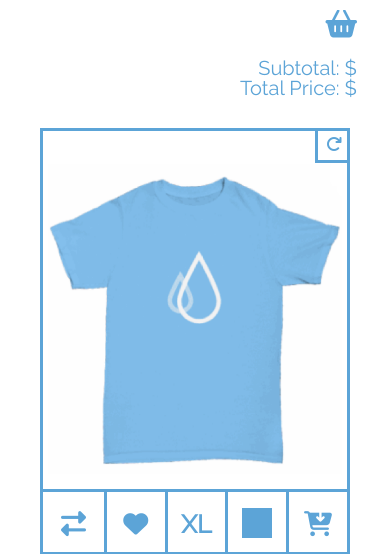
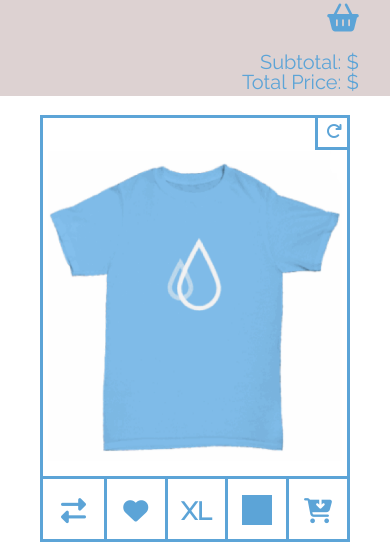
Before and after one commit to johncpatterson/TIY-2-3-T-Shirt-Cost, a website: page index.html in a window 390 px wide. Shown: the top 554 px of the page. Drawn offline with nearby package versions, Linux system fonts and the light colour scheme.

Commit message:
adjusted media query to work on the shopping cart

```diff
--- a/index.html
+++ b/index.html
@@ -14,14 +14,14 @@
 </head>
 
 <body>
-
-    <div class="container">
-        <div class="cart">
+    <div class="cart">
             <h1><i class="fa fa-shopping-basket" aria-hidden="true"></i></h1><br>
             <h1>Subtotal: $<span id="subtotal_box"></span></h1>
             <!-- <h1>Tax: $<span id="tax_box"></span></h1> -->
             <h1>Total Price: $<span id="totalprice_box"></span></h1>
         </div>
+    <div class="container">
+
         <div class="left_shirt">
             <div class="flip_container">
             <div class="top flipper">
--- a/js/main.js
+++ b/js/main.js
@@ -1,4 +1,3 @@
-
 var cartOne = document.getElementById("cart_one");
 var cartTwo = document.getElementById("cart_two");
 var cartThree = document.getElementById("cart_three");
@@ -16,9 +15,8 @@ function updateCart(price) {
     document.getElementById("subtotal_box").innerHTML = subtotal.toFixed(0);
     // document.getElementById("tax_box").innerHTML = tax.toFixed(2);
     document.getElementById("totalprice_box").innerHTML = total.toFixed(2);
+}
 
-
-}
 cartOne.addEventListener("click", function() {
     if (blueInCart === false) {
         updateCart(29);
--- a/sass/main.scss
+++ b/sass/main.scss
@@ -32,6 +32,7 @@ span {
     width: 100%;
     position: relative;
     margin: 10px auto;
+    margin-top: 80px;
     overflow: hidden;
 }
 
@@ -43,6 +44,7 @@ span {
     width: 326px / 990px * 100%;
     height: 520px;
     margin: 20px auto;
+    margin-top: 25px;
     padding: 10px 25px 10px 25px;
 }
 
@@ -142,11 +144,17 @@ span {
 }
 
 .cart {
+
+    margin-top: -80px;
     font-size: 20px;
     width: 100%;
     text-align: right;
     padding-right: 5%;
+    padding-top: 1%;
+    padding-bottom: 1%;
     font-family: 'Raleway', sans-serif;
+    position: fixed;
+    z-index: 10;
 }
 
 .fa-repeat {
@@ -156,7 +164,6 @@ span {
 
 i.fa-shopping-basket {
     font-size: 28px;
-
 }
 
 .small_pic_1,
@@ -411,4 +418,8 @@ i.fa-shopping-basket {
         padding: 8px;
         width: 125px;
     }
+    .cart {
+        background-color: #ddd2d2;
+        padding-right: 8%;
+    }
 }
```
Also changed, not shown: css/main.css.
